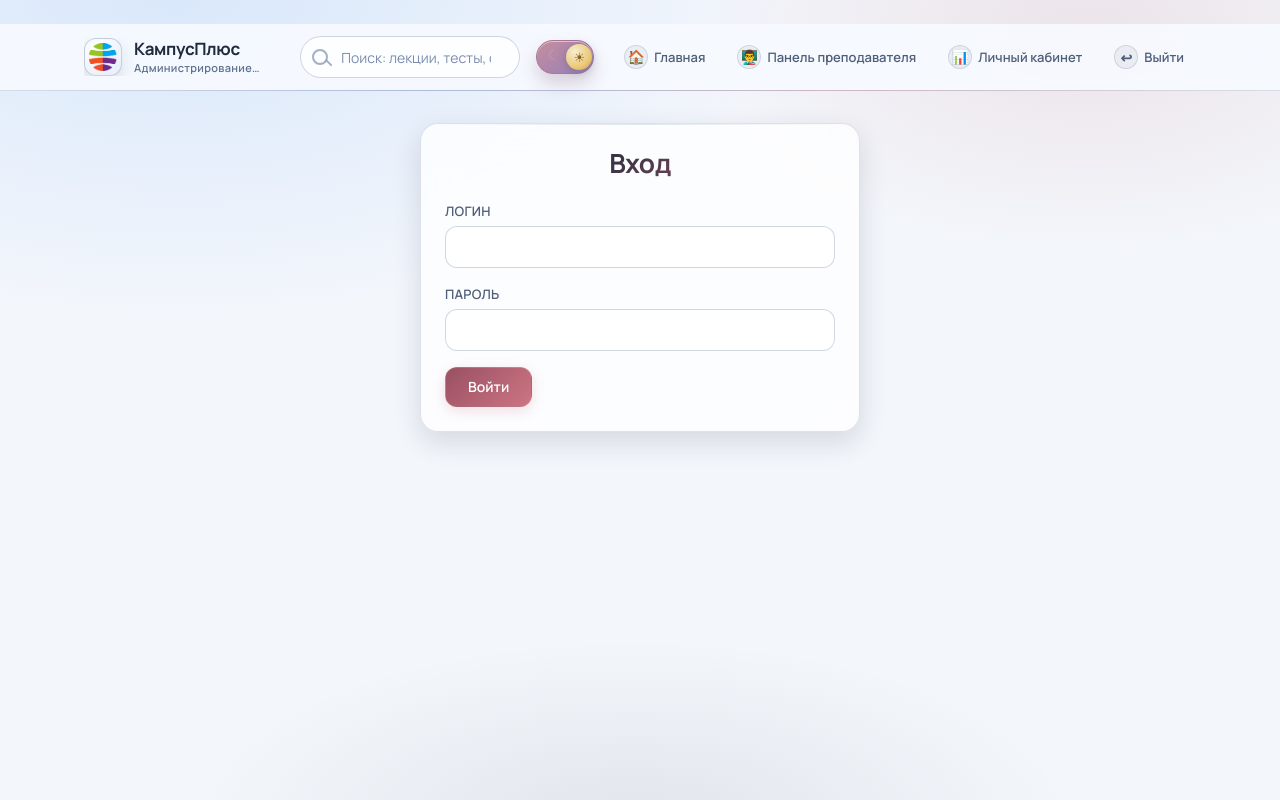
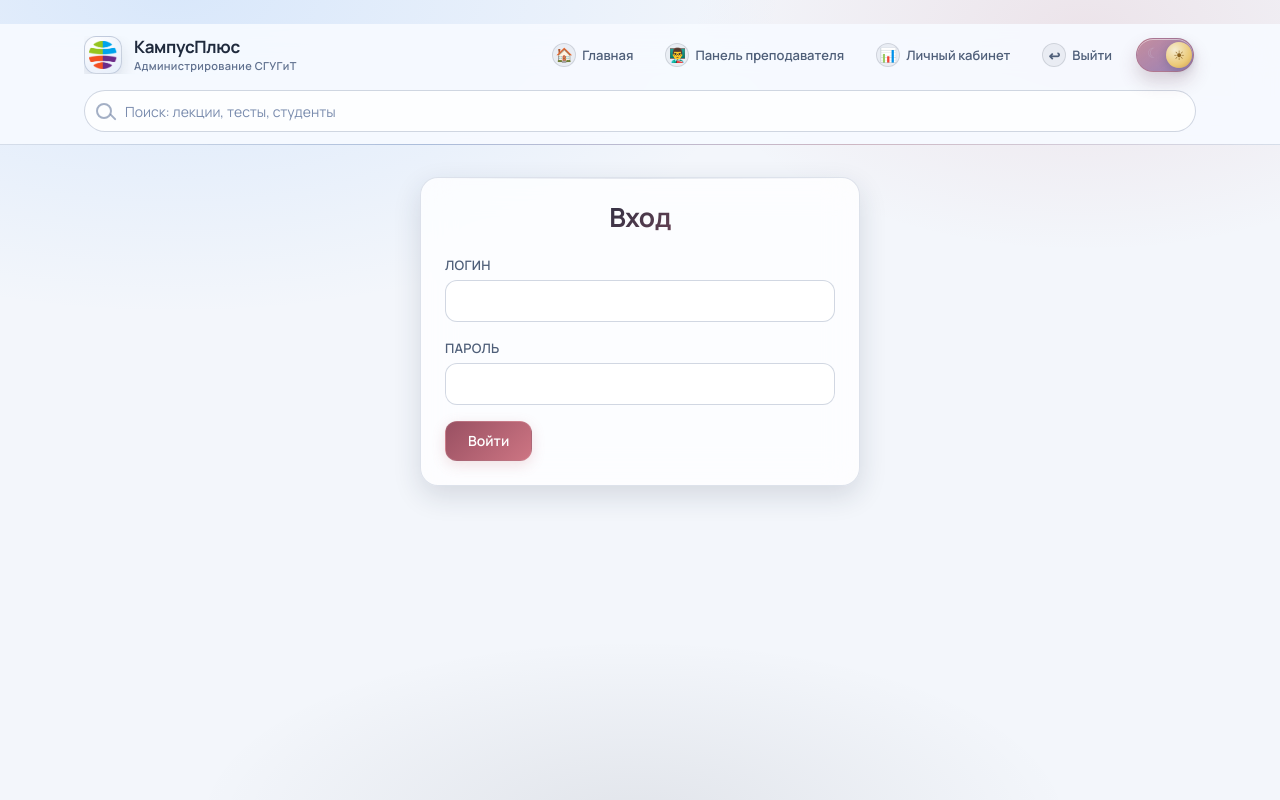
Before and after one commit to yenchuroman-max/campusplus, a FastAPI app: page /login in a window 1280 px wide. Run offline with FastAPI, Linux system fonts and the light colour scheme; a user stored in the database is signed in; data comes from the database, SQL or seed files in the repository; some libraries are stand-ins or nearby versions.

Commit message:
Fix header search overlap on admin/teacher pages by role-based layout classes

```diff
--- a/app/static/css/styles.css
+++ b/app/static/css/styles.css
@@ -459,6 +459,8 @@ main.container > *:nth-child(4) { animation-delay: 220ms; }
 
 /* Stable desktop header for admin/teacher pages: logo stays fixed, search goes to row 2 */
 @media (min-width: 901px) {
+  body.layout-admin .header-shell,
+  body.layout-teacher .header-shell,
   body[class*="route-admin-"] .header-shell,
   body[class*="route-v1-admin-"] .header-shell,
   body[class*="route-v2-admin-"] .header-shell,
@@ -470,6 +472,8 @@ main.container > *:nth-child(4) { animation-delay: 220ms; }
     column-gap: var(--sp-3);
   }
 
+  body.layout-admin .brand,
+  body.layout-teacher .brand,
   body[class*="route-admin-"] .brand,
   body[class*="route-v1-admin-"] .brand,
   body[class*="route-v2-admin-"] .brand,
@@ -481,6 +485,8 @@ main.container > *:nth-child(4) { animation-delay: 220ms; }
     max-width: 340px;
   }
 
+  body.layout-admin .nav,
+  body.layout-teacher .nav,
   body[class*="route-admin-"] .nav,
   body[class*="route-v1-admin-"] .nav,
   body[class*="route-v2-admin-"] .nav,
@@ -497,6 +503,8 @@ main.container > *:nth-child(4) { animation-delay: 220ms; }
     scrollbar-width: none;
   }
 
+  body.layout-admin .nav::-webkit-scrollbar,
+  body.layout-teacher .nav::-webkit-scrollbar,
   body[class*="route-admin-"] .nav::-webkit-scrollbar,
   body[class*="route-v1-admin-"] .nav::-webkit-scrollbar,
   body[class*="route-v2-admin-"] .nav::-webkit-scrollbar,
@@ -506,6 +514,8 @@ main.container > *:nth-child(4) { animation-delay: 220ms; }
     display: none;
   }
 
+  body.layout-admin .theme-toggle,
+  body.layout-teacher .theme-toggle,
   body[class*="route-admin-"] .theme-toggle,
   body[class*="route-v1-admin-"] .theme-toggle,
   body[class*="route-v2-admin-"] .theme-toggle,
@@ -516,6 +526,8 @@ main.container > *:nth-child(4) { animation-delay: 220ms; }
     margin-left: 0;
   }
 
+  body.layout-admin .header-search,
+  body.layout-teacher .header-search,
   body[class*="route-admin-"] .header-search,
   body[class*="route-v1-admin-"] .header-search,
   body[class*="route-v2-admin-"] .header-search,
--- a/app/templates/base.html
+++ b/app/templates/base.html
@@ -19,7 +19,16 @@
     </script>
     <link rel="stylesheet" href="/static/css/styles.css" />
   </head>
-  <body class="route-{{ request.url.path.strip('/').replace('/', '-') if request.url.path != '/' else 'home' }}">
+  {% set route_class = request.url.path.strip('/').replace('/', '-') if request.url.path != '/' else 'home' %}
+  {% set layout_class = 'layout-guest' %}
+  {% if request.session.admin_authenticated or (current_user and current_user.role == 'admin') %}
+    {% set layout_class = 'layout-admin' %}
+  {% elif current_user and current_user.role == 'teacher' %}
+    {% set layout_class = 'layout-teacher' %}
+  {% elif current_user and current_user.role == 'student' %}
+    {% set layout_class = 'layout-student' %}
+  {% endif %}
+  <body class="route-{{ route_class }} {{ layout_class }}">
     <header class="site-header">
       <div class="container header-shell">
         <a href="/" class="brand brand-with-logo" aria-label="КампусПлюс СГУГиТ">
```
